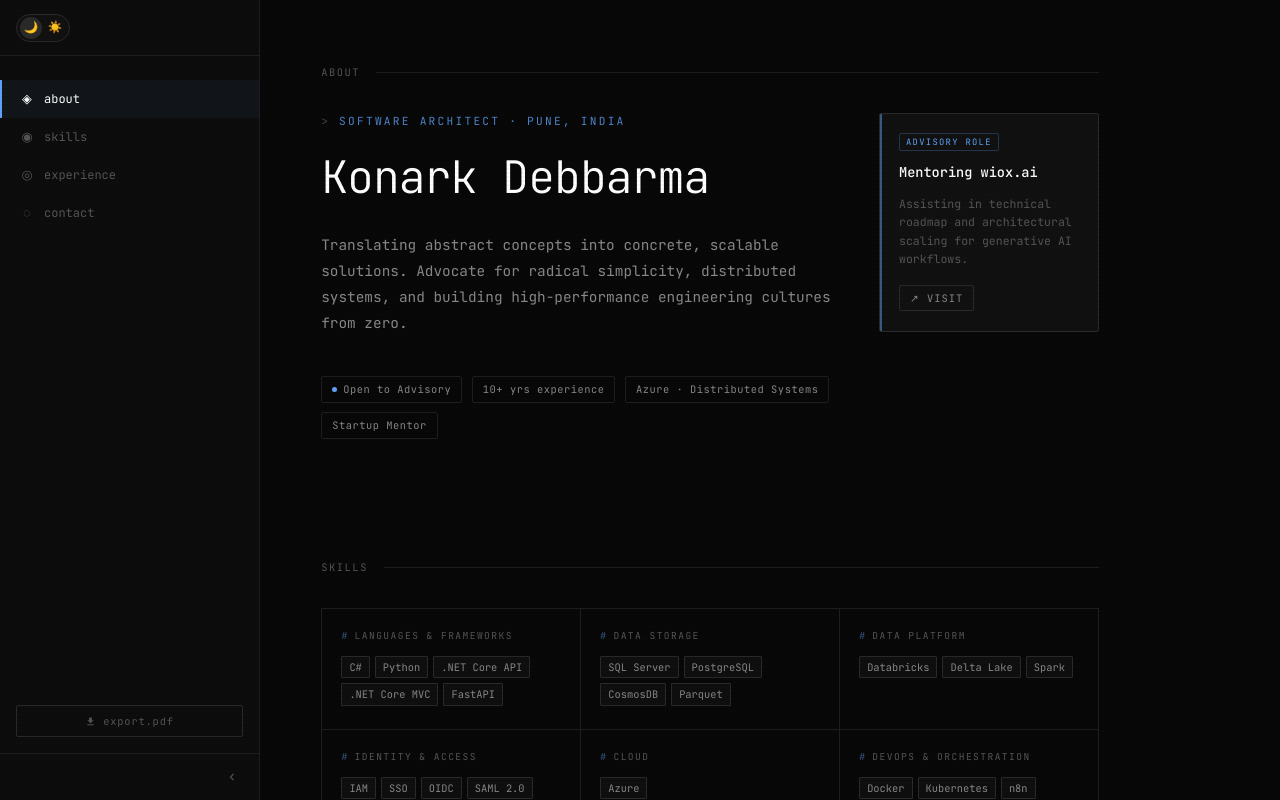
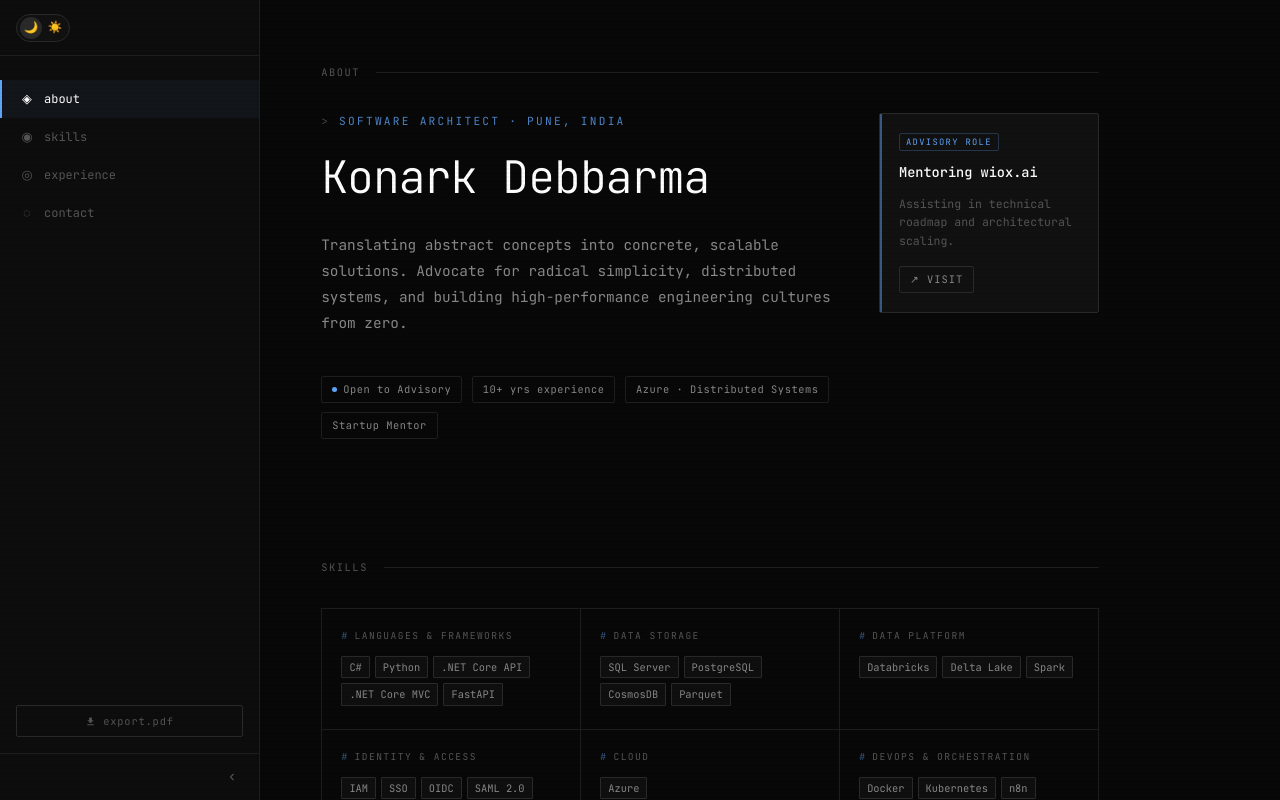
Before and after one commit to kndb-star/portfolio, a plain HTML site: page index.html in a window 1280 px wide. Shown: the top 800 px of the page. Drawn offline with Linux system fonts and the light colour scheme.

Commit message:
Test github action works

```diff
--- a/index.html
+++ b/index.html
@@ -612,7 +612,7 @@
                 <div class="mentor-card">
                     <div class="mentor-badge">ADVISORY ROLE</div>
                     <h4>Mentoring wiox.ai</h4>
-                    <p>Assisting in technical roadmap and architectural scaling for generative AI workflows.</p>
+                    <p>Assisting in technical roadmap and architectural scaling.</p>
                     <a href="https://wiox.ai" target="_blank" class="mentor-link">↗ VISIT</a>
                 </div>
             </div>
```
